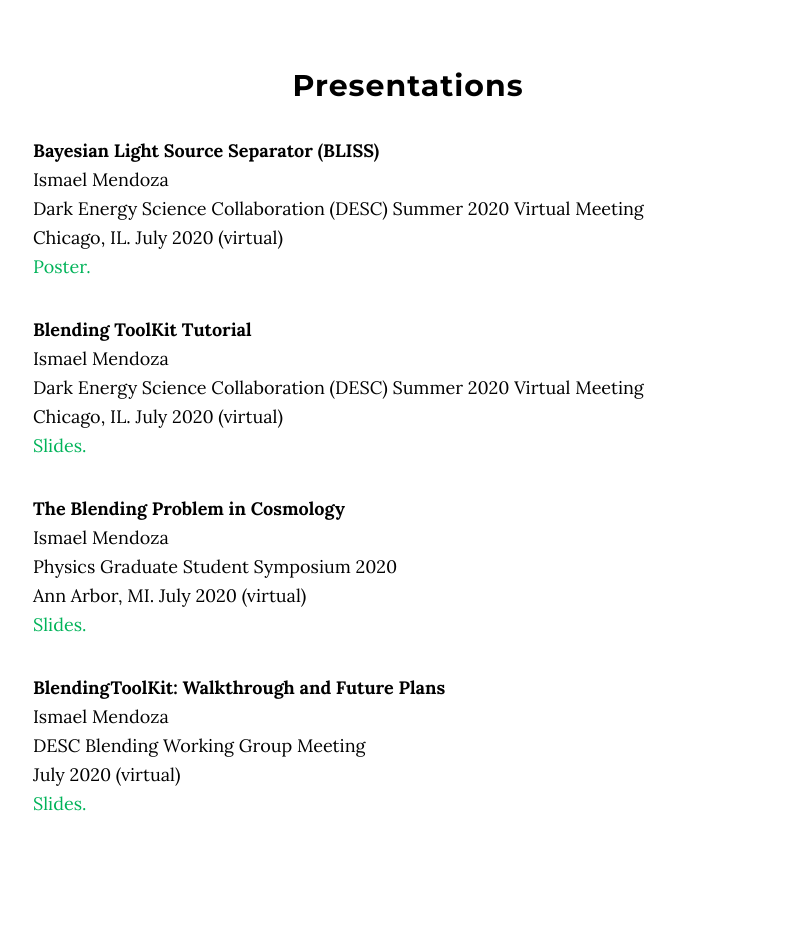
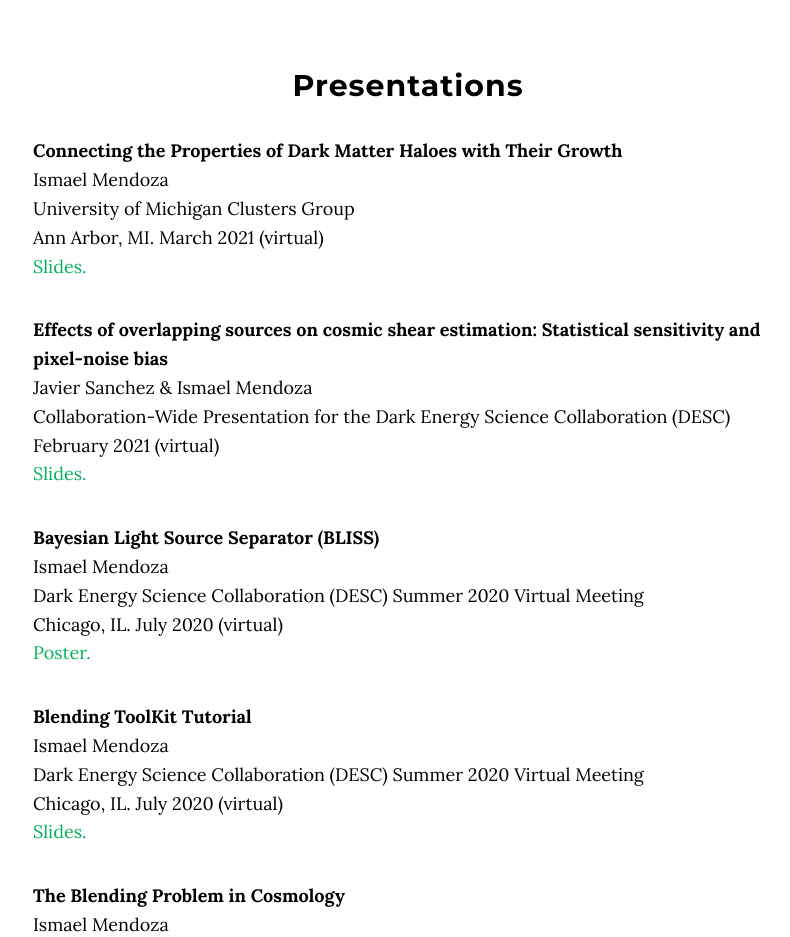
Before and after one commit to ismael2395/ismaelmendoza.github.io, a website: page index.html in a window 1280 px wide. Shown: the part 1200-2137 px from the top of the page, without its empty margins (232-1022 px from the left). Drawn offline with nearby package versions, Linux system fonts and the light colour scheme; some icons are missing.

Commit message:
add new presentations

```diff
--- a/index.html
+++ b/index.html
@@ -118,6 +118,25 @@
         <div class="row">
             <div class="col-lg-8 col-lg-offset-2">
                 <h2>Presentations</h2>
+                <div>
+                    <p>
+                        <b>Connecting the Properties of Dark Matter Haloes with Their Growth</b>
+                        <br>Ismael Mendoza
+                        <br>University of Michigan Clusters Group
+                        <br>Ann Arbor, MI. March 2021 (virtual)
+                        <br><a href="https://docs.google.com/presentation/d/1tg6kZhDIqMUoEbVu1IFschWXc1qZAOZ7Eesi0kY6y9o/edit?usp=sharing">Slides.</a>
+                    </p>
+                </div>
+
+                <div>
+                    <p>
+                        <b>Effects of overlapping sources on cosmic shear estimation: Statistical sensitivity and pixel-noise bias</b>
+                        <br>Javier Sanchez & Ismael Mendoza
+                        <br>Collaboration-Wide Presentation for the Dark Energy Science Collaboration (DESC)
+                        <br>February 2021 (virtual)
+                        <br><a href="https://docs.google.com/presentation/d/1HOsUp5Xz9E2mdl4ZP4tpy9_4axaIFQlLfTksl3Cb5_w/edit?usp=sharing">Slides.</a>
+                    </p>
+                </div>
 
                 <div>
                     <p>
```
